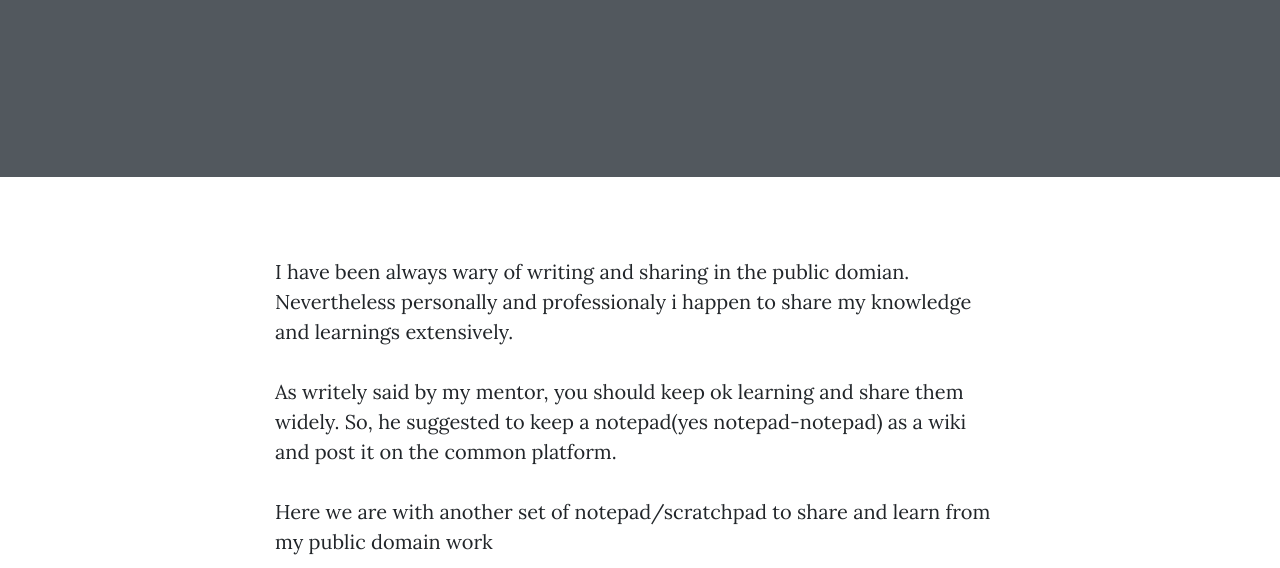
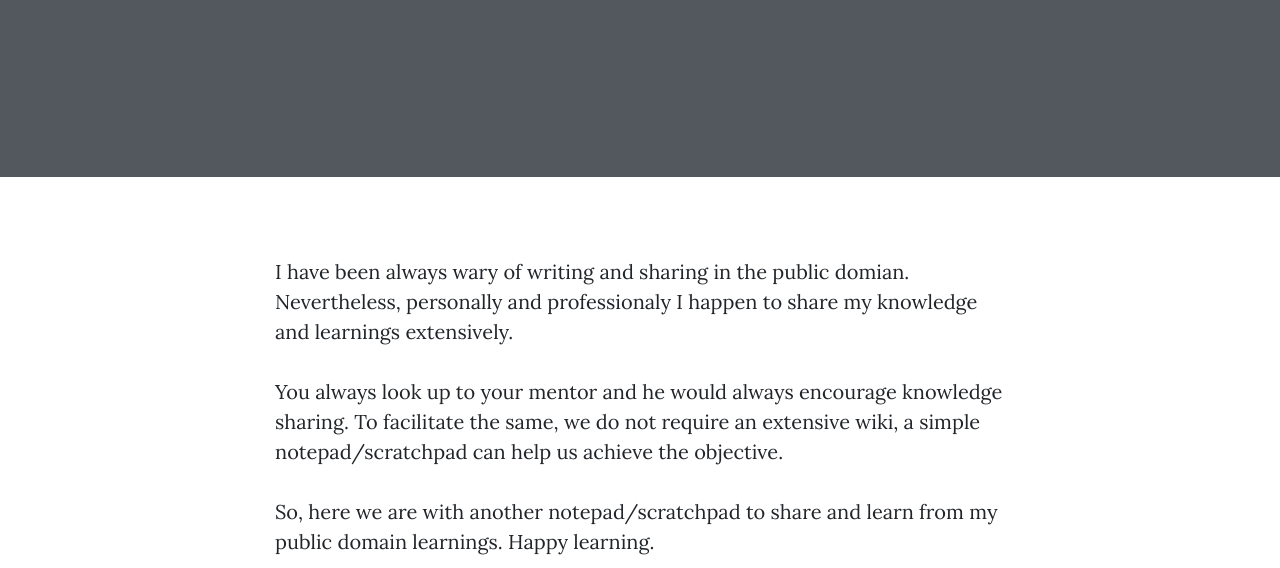
Before and after one commit to vinitsingh44/blog, a plain HTML site: page post.html in a window 1280 px wide. Shown: the part 384-952 px from the top of the page. Drawn offline with nearby package versions, Linux system fonts and the light colour scheme.

Commit message:
Update post.html

```diff
--- a/post.html
+++ b/post.html
@@ -69,13 +69,9 @@
       <div class="container">
         <div class="row">
           <div class="col-lg-8 col-md-10 mx-auto">
-            <p>I have been always wary of writing and sharing in the public domian. Nevertheless personally and professionaly i happen to share my knowledge and learnings extensively. </p>
-
-            <p>As writely said by my mentor, you should keep ok learning and share them widely. So, he suggested to keep a notepad(yes notepad-notepad) as a wiki and post it on the common platform.</p>
-
-            <p>Here we are with another set of notepad/scratchpad to share and learn from my public domain work</p>
-
-
+            <p>I have been always wary of writing and sharing in the public domian. Nevertheless, personally and professionaly I happen to share my knowledge and learnings extensively. </p>
+            <p>You always look up to your mentor and he would always encourage knowledge sharing. To facilitate the same, we do not require an extensive wiki, a simple notepad/scratchpad can help us achieve the objective.</p>
+            <p>So, here we are with another notepad/scratchpad to share and learn from my public domain learnings. Happy learning.</p>
            </div>
         </div>
       </div>
```
